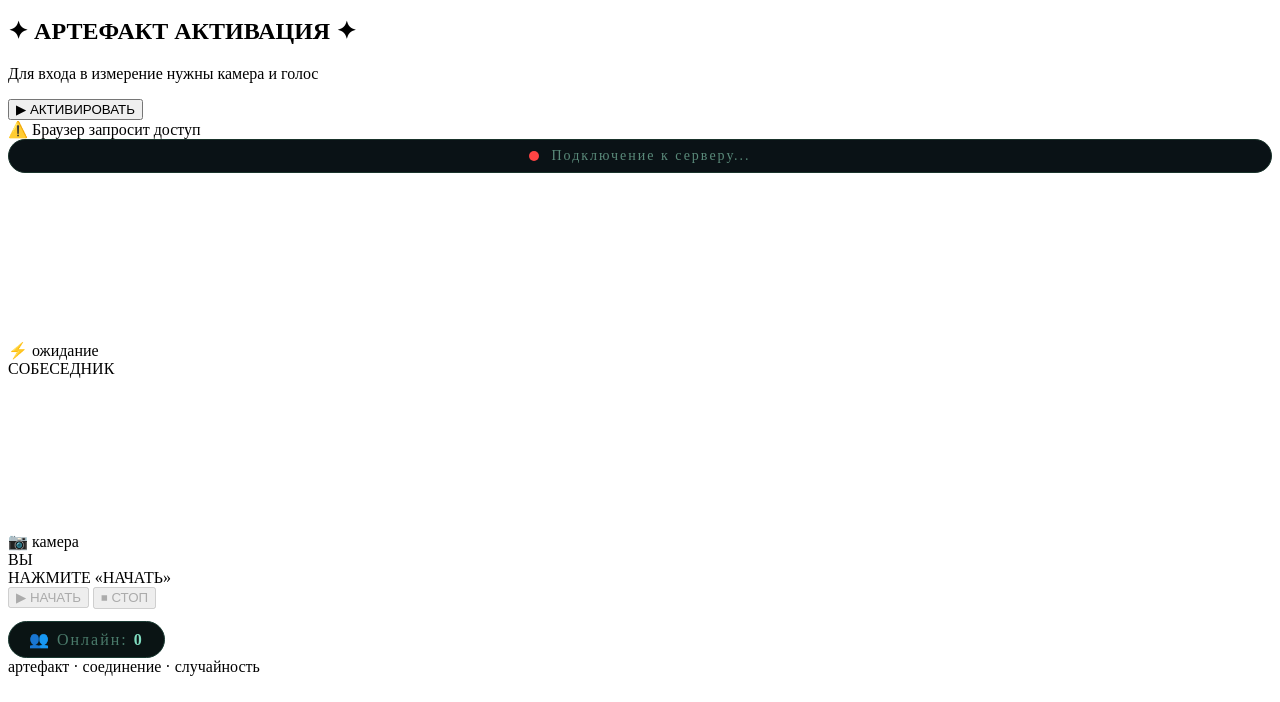
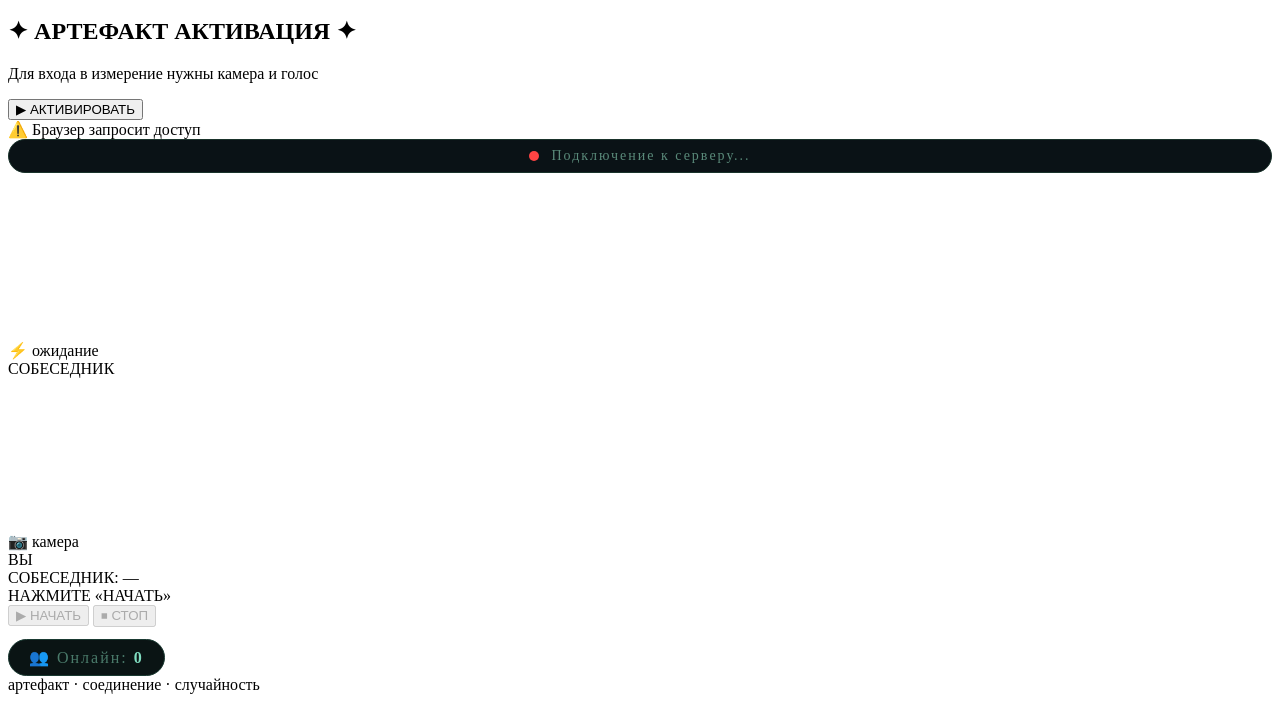
Before and after one commit to stalin14882280-collab/ARTEFAKT-RULET, a plain HTML site: page client/index.html in a window 1280 px wide. Shown: the part 103-805 px from the top of the page. Drawn offline with nearby package versions, Linux system fonts and the light colour scheme; files that its build step writes are made by us from their sources; a script that the page names is missing; files whose address does not match are found by name.

Commit message:
Update index.html

```diff
--- a/client/index.html
+++ b/client/index.html
@@ -45,6 +45,12 @@
             </div>
         </div>
 
+        <!-- ID собеседника -->
+        <div class="partner-info" id="partnerInfo">
+            <span class="label">СОБЕСЕДНИК:</span>
+            <span class="id" id="partnerId">—</span>
+        </div>
+
         <div class="status-bar" id="statusBar">
             <span class="dot" id="statusDot"></span>
             <span id="statusText">НАЖМИТЕ «НАЧАТЬ»</span>
@@ -65,6 +71,8 @@
 
     <!-- Подключаем PeerJS -->
     <script src="https://unpkg.com/peerjs@1.5.1/dist/peerjs.min.js"></script>
+    <!-- Подключаем Socket.IO -->
+    <script src="https://cdn.socket.io/4.5.4/socket.io.min.js"></script>
     <script src="script.js"></script>
 </body>
 </html>
```
